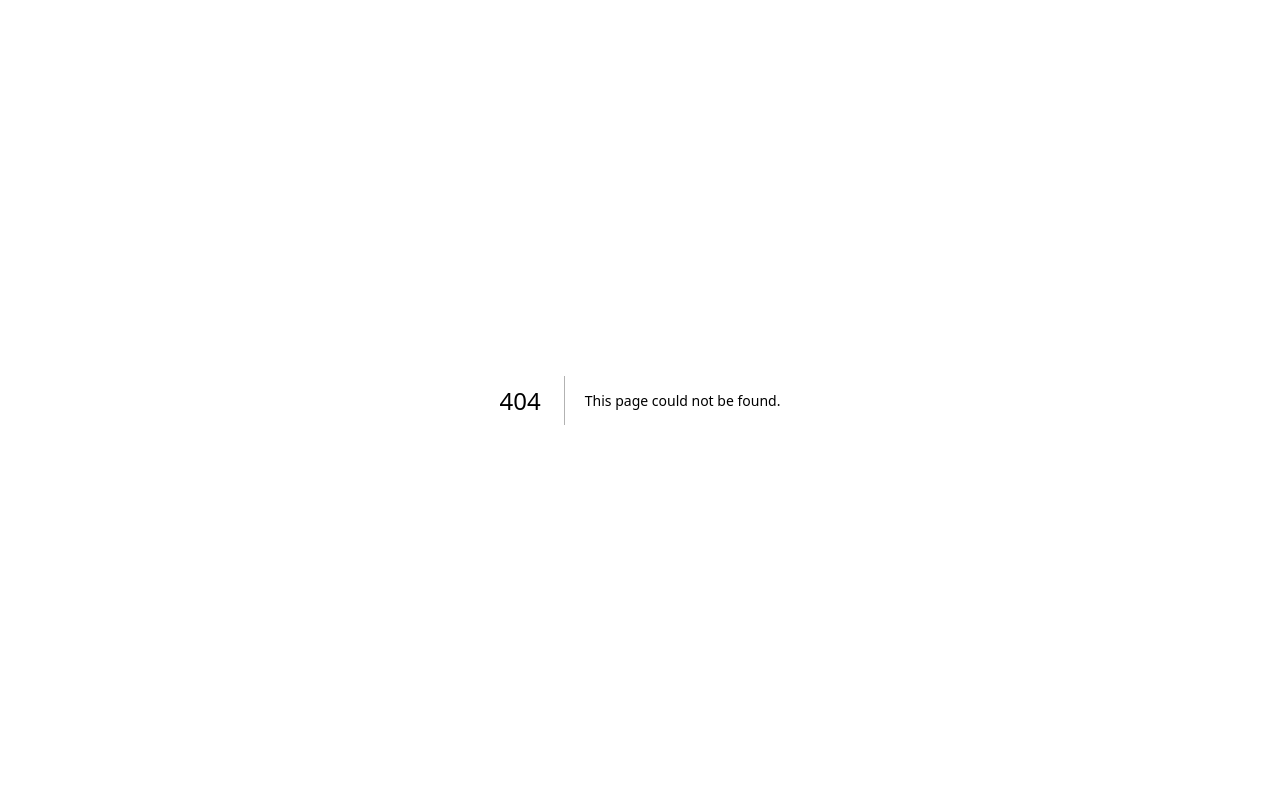
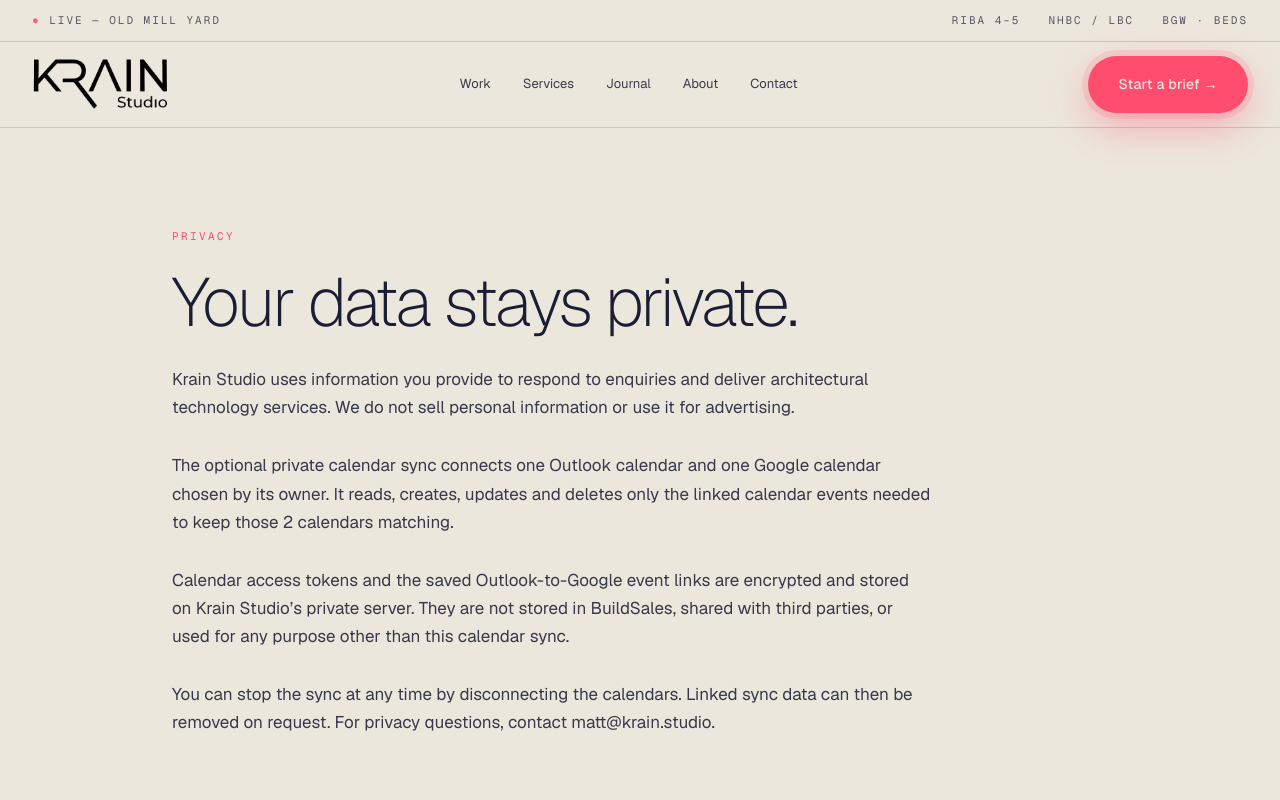
Before and after one commit to Kepners/krain-studio, a Next.js app: page /privacy in a window 1280 px wide. Before the commit this address had no page. Shown: the top 800 px of the page. Built offline with nearby package versions, Linux system fonts and the light colour scheme.

Commit message:
🔒 feat: disclose calendar sync privacy

```diff
--- /dev/null
+++ b/app/privacy/page.tsx
@@ -0,0 +1,49 @@
+import type { Metadata } from "next";
+import { ContactBand } from "@/components/home/ContactBand";
+import { Footer } from "@/components/home/Footer";
+import { Header } from "@/components/home/Header";
+import { Ticker } from "@/components/home/Ticker";
+import { palette } from "@/lib/tokens";
+
+export const metadata: Metadata = {
+  title: "Privacy — Krain Studio",
+  description: "How Krain Studio handles personal information and calendar-sync data.",
+};
+
+const sectionStyle = { maxWidth: 760, margin: "0 0 30px", fontSize: 17, lineHeight: 1.65, opacity: 0.86 };
+
+export default function PrivacyPage() {
+  return (
+    <main style={{ position: "relative", minHeight: "100vh", overflow: "hidden" }}>
+      <Ticker />
+      <Header />
+      <article style={{ position: "relative", zIndex: 2, padding: "clamp(56px, 8vw, 100px) clamp(16px, 5vw, 32px) 40px", maxWidth: 1000, margin: "0 auto" }}>
+        <div style={{ fontFamily: "var(--font-geist-mono), ui-monospace, monospace", fontSize: 11, letterSpacing: "0.22em", textTransform: "uppercase", color: palette.accent, marginBottom: 24 }}>
+          Privacy
+        </div>
+        <h1 style={{ fontFamily: "var(--font-geist), sans-serif", fontWeight: 200, fontSize: "clamp(36px, 6.5vw, 68px)", letterSpacing: "-0.04em", lineHeight: 1.02, margin: "0 0 28px" }}>
+          Your data stays private.
+        </h1>
+
+        <section style={sectionStyle}>
+          Krain Studio uses information you provide to respond to enquiries and deliver architectural technology services.
+          We do not sell personal information or use it for advertising.
+        </section>
+        <section style={sectionStyle}>
+          The optional private calendar sync connects one Outlook calendar and one Google calendar chosen by its owner.
+          It reads, creates, updates and deletes only the linked calendar events needed to keep those 2 calendars matching.
+        </section>
+        <section style={sectionStyle}>
+          Calendar access tokens and the saved Outlook-to-Google event links are encrypted and stored on Krain Studio’s private server.
+          They are not stored in BuildSales, shared with third parties, or used for any purpose other than this calendar sync.
+        </section>
+        <section style={sectionStyle}>
+          You can stop the sync at any time by disconnecting the calendars. Linked sync data can then be removed on request.
+          For privacy questions, contact <a href="mailto:matt@krain.studio" style={{ color: "inherit" }}>matt@krain.studio</a>.
+        </section>
+      </article>
+      <ContactBand />
+      <Footer />
+    </main>
+  );
+}
--- a/components/home/Footer.tsx
+++ b/components/home/Footer.tsx
@@ -21,9 +21,12 @@ export function Footer() {
     >
       <span>© Krain Studio · MMXXVI</span>
       <nav
-        aria-label="Contact channels"
+        aria-label="Site links and contact channels"
         style={{ display: "flex", gap: 20, flexWrap: "wrap" }}
       >
+        <a href="/privacy" style={{ color: "inherit", textDecoration: "none" }}>
+          Privacy
+        </a>
         {channels().map((c) => (
           <a
             key={c.key}
```
